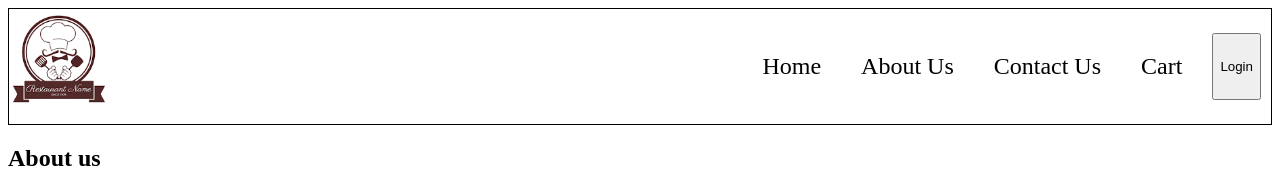
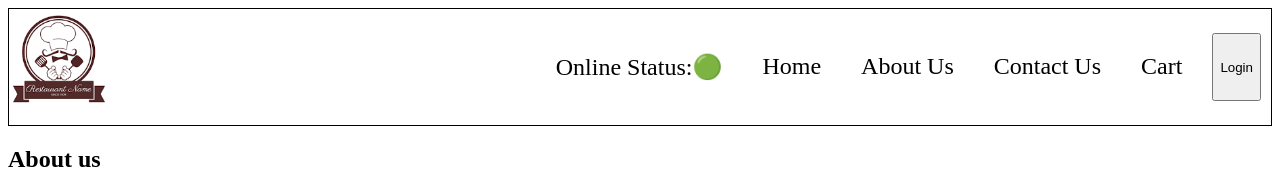
Before and after one commit to shah-mohd/namaste-react, a React (Vite) app: page /about in a window 1280 px wide. Shown: the top 169 px of the page. Built offline with nearby package versions, Linux system fonts and the light colour scheme; no server answers.

Commit message:
episode-9, part-2, Added online or offline functionality

```diff
--- a/src/components/Body.js
+++ b/src/components/Body.js
@@ -2,6 +2,7 @@ import RestaurantCard from "./RestaurantCard";
 import { useState, useEffect } from "react";
 import { Link } from "react-router-dom";
 import Shimmer from "./Shimmer";
+import useOnlineStatus from "../utils/useOnlineStatus";
 
 const Body = ()=> {
 
@@ -21,6 +22,10 @@ const Body = ()=> {
         setListOfRestaurant(json?.data?.cards[1]?.card?.card?.gridElements?.infoWithStyle?.restaurants)
         setFilteredRestaurant(json?.data?.cards[1]?.card?.card?.gridElements?.infoWithStyle?.restaurants)
     }
+
+    const onlienStatus = useOnlineStatus();
+
+    if(onlienStatus === false) return <h1>Looks like you are offline! Please check your internet connection.</h1>;
 
     return listOfRestaurant.length === 0 ? <Shimmer/> : (
         <div className="Body-container">
--- a/src/components/Header.js
+++ b/src/components/Header.js
@@ -1,9 +1,12 @@
 import { CDN_LOGO } from "../utils/constents";
 import { useState } from "react";
 import { Link } from "react-router-dom";
+import useOnlineStatus from "../utils/useOnlineStatus";
 
 const Header = ()=> {
     const [loginBtn, setLoginBtn] = useState("Login");
+    const onlineStatus = useOnlineStatus();
+
     return (
         <div className="header-container">
             <div className="logo">
@@ -11,6 +14,9 @@ const Header = ()=> {
             </div>
             <div className="nav-items">
                 <ul>
+                    <li>
+                        Online Status:{onlineStatus?"🟢":"🔴"}
+                    </li>
                     <li>
                         <Link to="/">Home</Link>
                     </li>
--- /dev/null
+++ b/src/utils/useOnlineStatus.js
@@ -0,0 +1,19 @@
+const { useState, useEffect } = require("react");
+
+const useOnlineStatus = ()=> {
+    const [onlineStatus, setOnlineStatus] = useState(true);
+
+    useEffect(()=>{
+        window.addEventListener("offline", ()=> {
+            setOnlineStatus(false);
+        });
+
+        window.addEventListener("online", ()=> {
+            setOnlineStatus(true);
+        });
+    }, []);
+
+    return onlineStatus;
+}
+
+export default useOnlineStatus;
```
